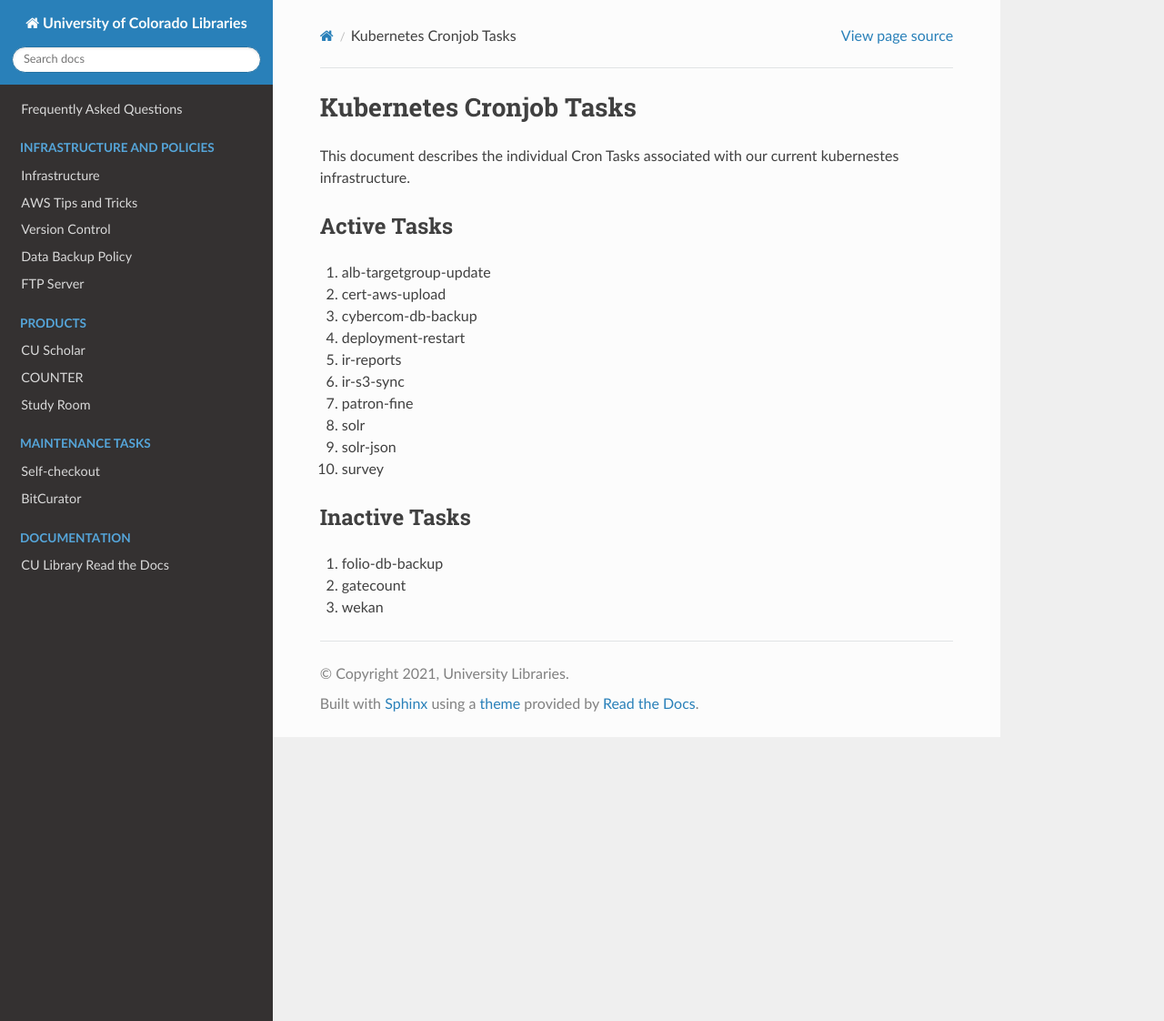
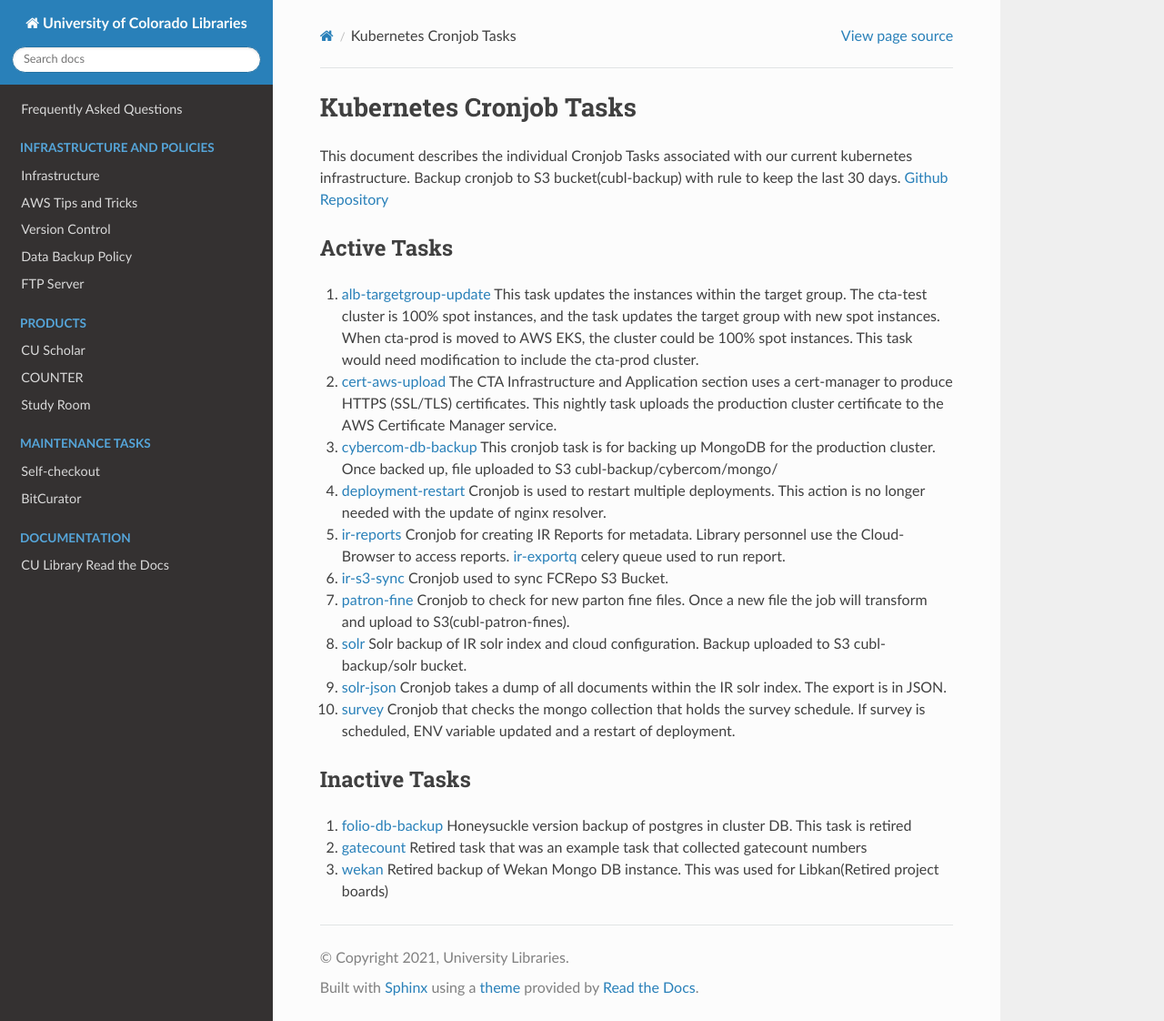
Before and after one commit to culibraries/documentation, a Sphinx documentation site: the page built from docs/pages/k8s-cronjob-tasks.md, in a window 1280 px wide and 1122 px high. Shown: the whole window at 91% size. Built offline with Sphinx 7.4.7 and the Read the Docs theme 2.0.0, drawn with Linux system fonts in a browser that asks for light colours.

Commit message:
cronjob and globus docs

```diff
--- a/docs/pages/k8s-cronjob-tasks.md
+++ b/docs/pages/k8s-cronjob-tasks.md
@@ -1,22 +1,35 @@
 # Kubernetes Cronjob Tasks
 
-This document describes the individual Cron Tasks associated with our current kubernestes infrastructure.
+This document describes the individual Cronjob Tasks associated with our current kubernetes infrastructure. Backup  cronjob to S3 bucket(cubl-backup) with rule to keep the last 30 days. [Github Repository](https://github.com/culibraries/k8s-cronjob-tasks)
 
 ## Active Tasks
 
-1. alb-targetgroup-update
-1. cert-aws-upload
-1. cybercom-db-backup
-1. deployment-restart
-1. ir-reports
-1. ir-s3-sync
-1. patron-fine
-1. solr
-1. solr-json
-1. survey
+1. [alb-targetgroup-update](https://github.com/culibraries/k8s-cronjob-tasks/tree/main/alb-targetgroup-update)
+    This task updates the instances within the target group. The cta-test cluster is 100% spot instances, and the task updates the target group with new spot instances. When cta-prod is moved to AWS EKS, the cluster could be 100% spot instances. This task would need modification to include the cta-prod cluster.
+1. [cert-aws-upload](https://github.com/culibraries/k8s-cronjob-tasks/tree/main/cert-aws-upload)
+    The CTA Infrastructure and Application section uses a cert-manager to produce HTTPS (SSL/TLS) certificates. This nightly task uploads the production cluster certificate to the AWS Certificate Manager service.
+1. [cybercom-db-backup](https://github.com/culibraries/k8s-cronjob-tasks/tree/main/cybercom-db-backup)
+    This cronjob task is for backing up MongoDB for the production cluster. Once backed up, file uploaded to S3 cubl-backup/cybercom/mongo/
+1. [deployment-restart](https://github.com/culibraries/k8s-cronjob-tasks/tree/main/deployment-restart)
+    Cronjob is used to restart multiple deployments. This action is no longer needed with the update of nginx resolver.
+1. [ir-reports](https://github.com/culibraries/k8s-cronjob-tasks/tree/main/ir-reports)
+    Cronjob for creating IR Reports for metadata. Library personnel use the Cloud-Browser to access reports.  [ir-exportq](https://github.com/culibraries/ir-exportq) celery queue used to run report.
+1. [ir-s3-sync](https://github.com/culibraries/k8s-cronjob-tasks/tree/main/ir-s3-sync)
+    Cronjob used to sync FCRepo S3 Bucket.
+1. [patron-fine](https://github.com/culibraries/k8s-cronjob-tasks/tree/main/patron-fine)
+    Cronjob to check for new parton fine files. Once a new file the job will transform and upload to S3(cubl-patron-fines).
+1. [solr](https://github.com/culibraries/k8s-cronjob-tasks/tree/main/solr)
+    Solr backup of IR solr index and cloud configuration. Backup uploaded to S3 cubl-backup/solr bucket.
+1. [solr-json](https://github.com/culibraries/k8s-cronjob-tasks/tree/main/solr-json)
+    Cronjob takes a dump of all documents within the IR solr index. The export is in JSON.
+1. [survey](https://github.com/culibraries/k8s-cronjob-tasks/tree/main/survey)
+    Cronjob that checks the mongo collection that holds the survey schedule. If survey is scheduled, ENV variable updated and a restart of deployment.
 
 ## Inactive Tasks
 
-1. folio-db-backup
-1. gatecount
-1. wekan
+1. [folio-db-backup](https://github.com/culibraries/k8s-cronjob-tasks/tree/main/folio-db-backup)
+    Honeysuckle version backup of postgres in cluster DB. This task is retired
+1. [gatecount](https://github.com/culibraries/k8s-cronjob-tasks/tree/main/gatecount)
+    Retired task that was an example task that collected gatecount numbers
+1. [wekan](https://github.com/culibraries/k8s-cronjob-tasks/tree/main/wekan)
+    Retired backup of Wekan Mongo DB instance. This was used for Libkan(Retired project boards)
```
Also changed, not shown: docs/pages/globus-petalibrary.md (added, +23 -0 lines).
